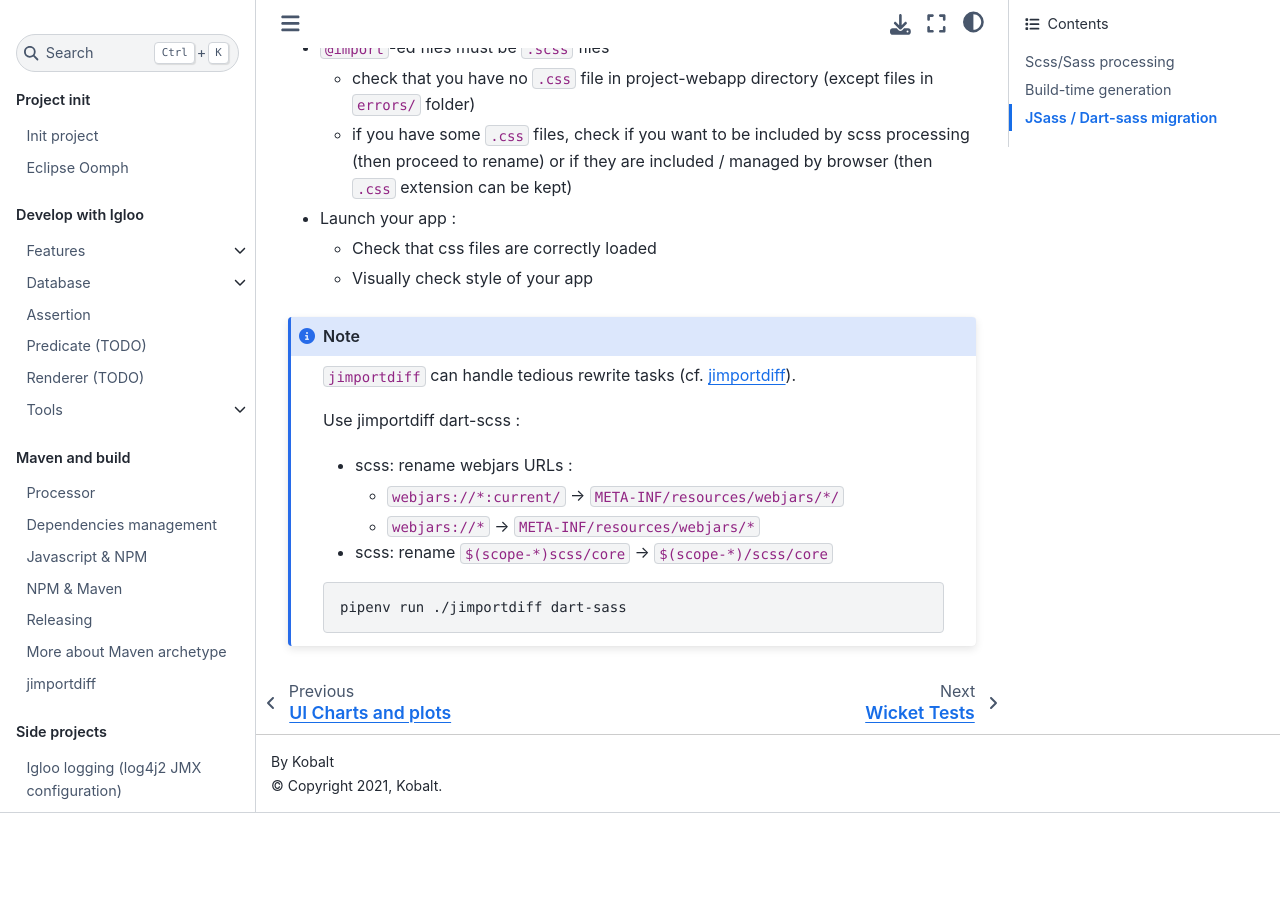
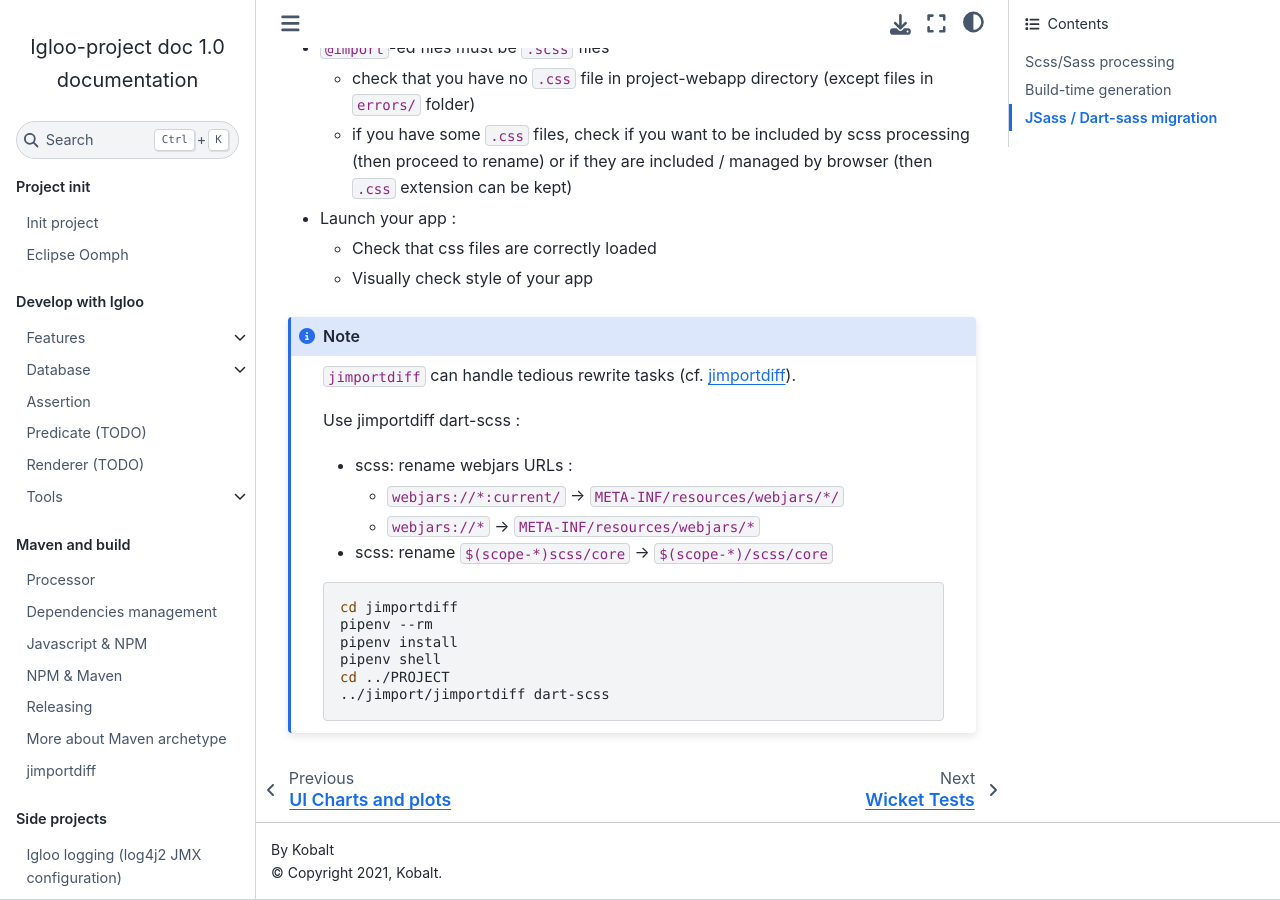
Before and after one commit to igloo-project/igloo-doc, a Sphinx documentation site: the page built from source/usage/howtos/scss.md, in a window 1280 px wide and 900 px high, scrolled down 2447 px. Built offline with Sphinx 7.4.7 and the Sphinx Book theme 1.1.4, drawn with Linux system fonts in a browser that asks for light colours; before the commit the page ends 3260 px from its top, so only the background shows below that.

Commit message:
scss migration guide update

````diff
--- a/source/usage/howtos/scss.md
+++ b/source/usage/howtos/scss.md
@@ -135,5 +135,10 @@
 
 
 ```bash
-pipenv run ./jimportdiff dart-sass
+cd jimportdiff
+pipenv --rm
+pipenv install
+pipenv shell
+cd ../PROJECT
+../jimport/jimportdiff dart-scss
 ```
````
